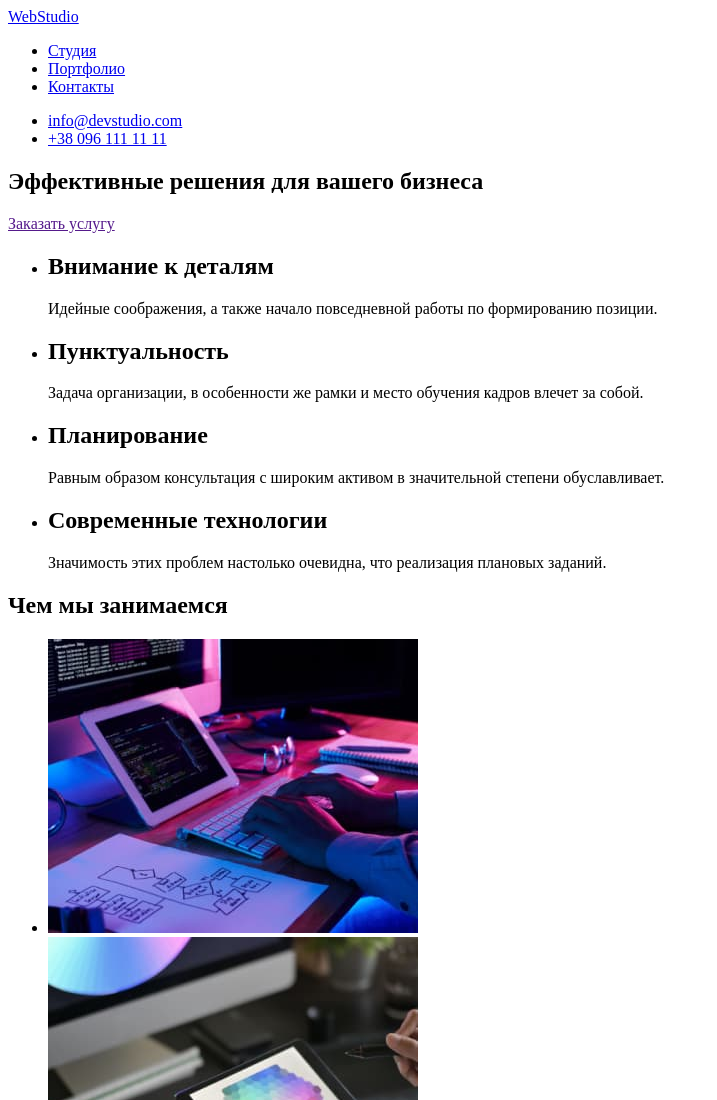
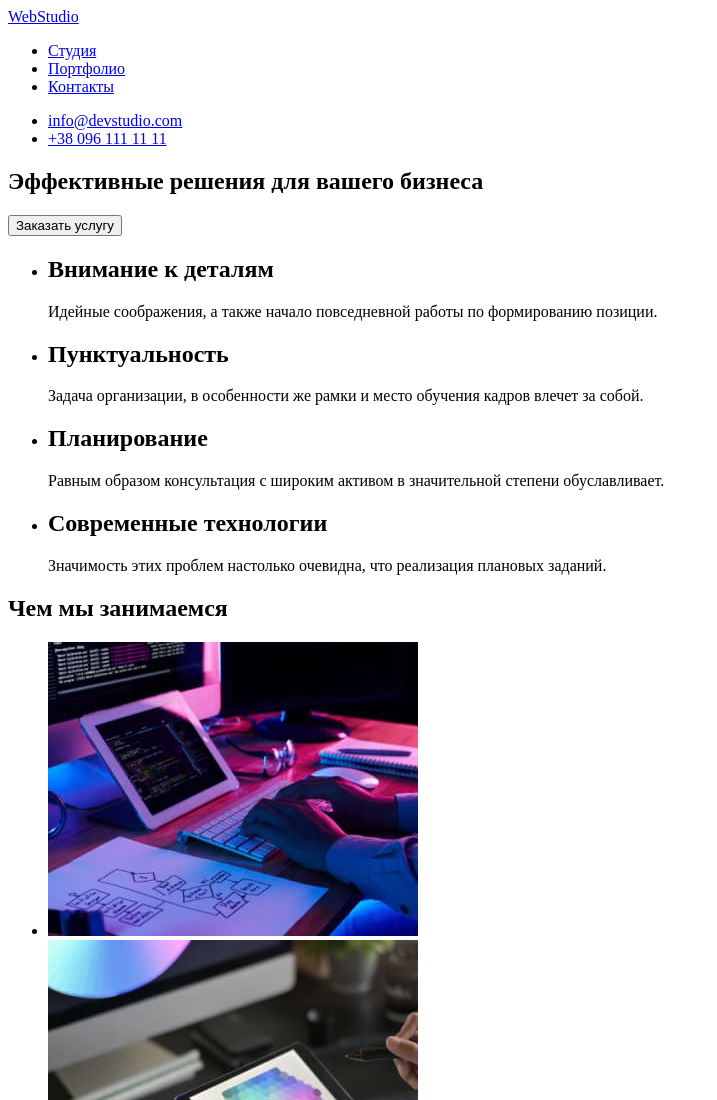
Before and after one commit to forysiak-vova/goit-markup-hw-01, a plain HTML site: page index.html in a window 1280 px wide. Shown: the top 1100 px of the page, without its empty margins (0-717 px from the left). Drawn offline with Linux system fonts and the light colour scheme.

Commit message:
змінив кнапку

```diff
--- a/index.html
+++ b/index.html
@@ -33,7 +33,7 @@
 
    <section>
       <h1>Эффективные решения для вашего бизнеса</h1>
-      <a href="">Заказать услугу</a>
+      <button type="Заказать услугу">Заказать услугу</button>
    </section>
    <section>
       <ul>
```
